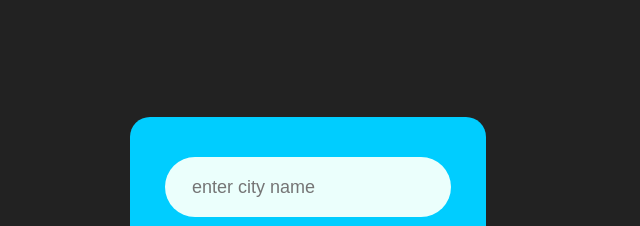
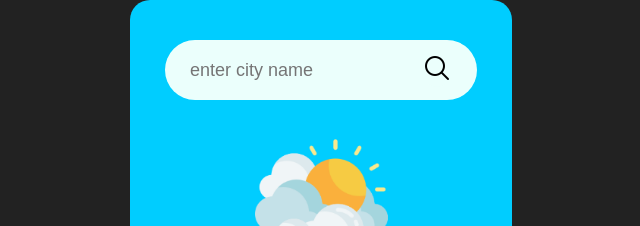
Before and after one commit to suchi092/WeatherApp, a plain HTML site: page index.html in a window 1280 px wide. Shown: the top 226 px of the page, without its empty margins (302-942 px from the left). Drawn offline with Linux system fonts and the light colour scheme.

Commit message:
search icon and images added

```diff
--- a/index.html
+++ b/index.html
@@ -17,7 +17,7 @@
 
 
             <div id="inp1">
-                <img src="icons8-search-30.png" alt="" >
+                <img src="/assets/images/icons8-search-30.png" alt="" >
             </div>
 
             <!-- <input type="search" name="search" id="search"> -->
--- a/style.css
+++ b/style.css
@@ -1,13 +1,11 @@
 *{
     margin:0;
+    padding: 0;
     box-sizing: border-box;
     font-family: 'popins', sans-serif;
 }
 body{
     background-color: #222;
-    overflow:auto;
-    height: 100vh;
-    width: 100vw;
     display: flex;
     justify-content: space-between;
     align-items: center;
@@ -23,8 +21,7 @@ body{
 
 .main_Card{
     background-color:#00cdff;
-    /* max-height: 100%; */
-    max-width: 470px;
+    height: 100%;
     margin-left: 27rem;
     text-align: center;
     color: #fff;
@@ -42,8 +39,8 @@ body{
     align-items: center;
     height: 60px;
     background: #ebfffc;
-   padding: 10px 25px;
-   border-radius: 30px;
+    padding: 10px 25px;
+    border-radius: 30px;
 
 
 }
@@ -59,19 +56,15 @@ body{
 
 
 
-/* #inp1{
+  #inp1{
     border: 0;
     outline: 0;
     background: #ebfffc;
     border-radius: 50% ;
-    height: 60px;
-    width: 60px;
     cursor:pointer;
 
-} */
-#inp1{
-    cursor:pointer;
 }
+
 
 .inp button img{
     width: 16px;
@@ -117,7 +110,6 @@ body{
 .col img{
     width: 40px;
 
-
 }
 
 .humidity,.wind{
```
Also changed, not shown: assets/images/icons8-search-30.png (renamed from assets/icons8-search-30.png).
